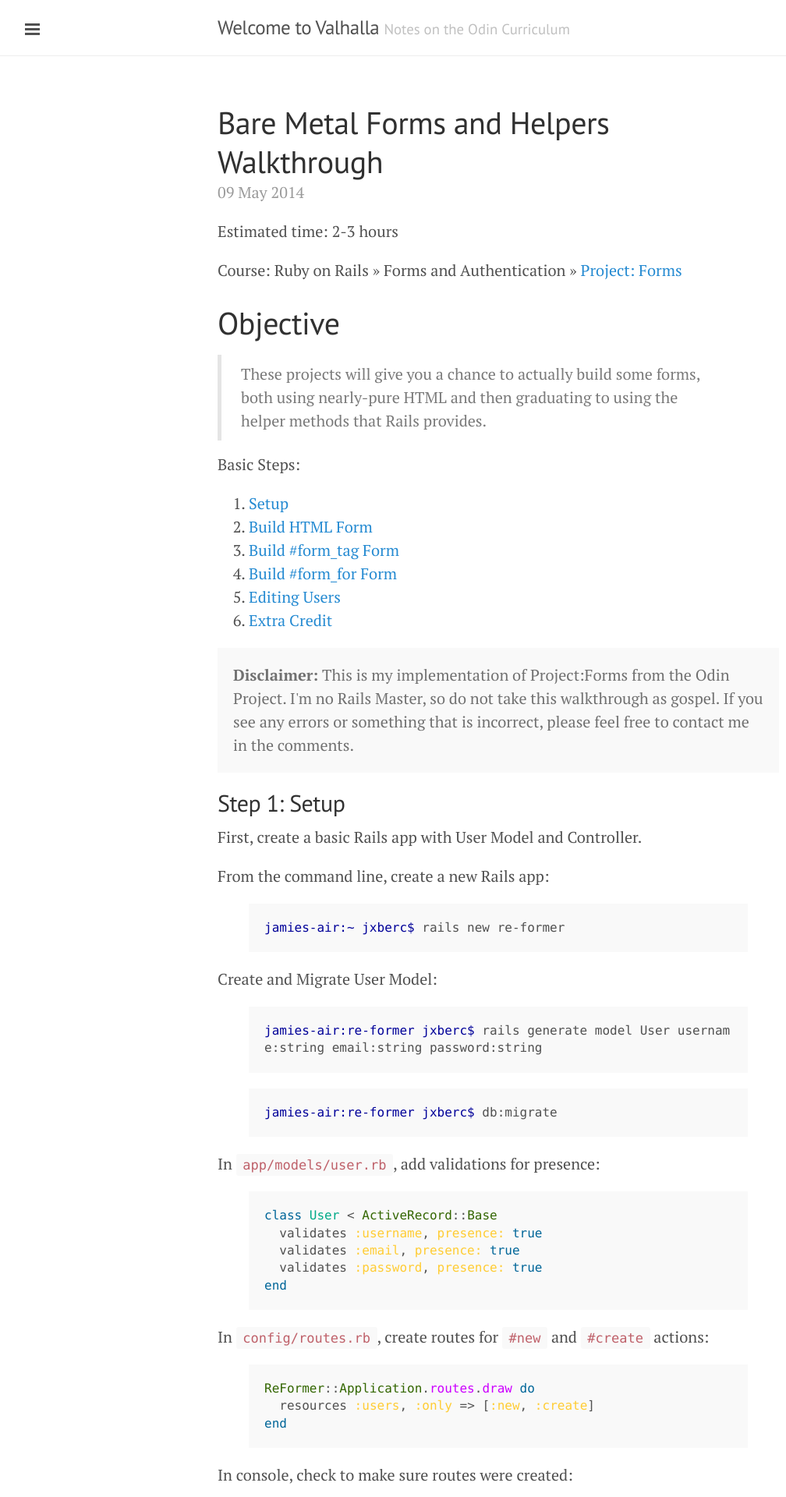
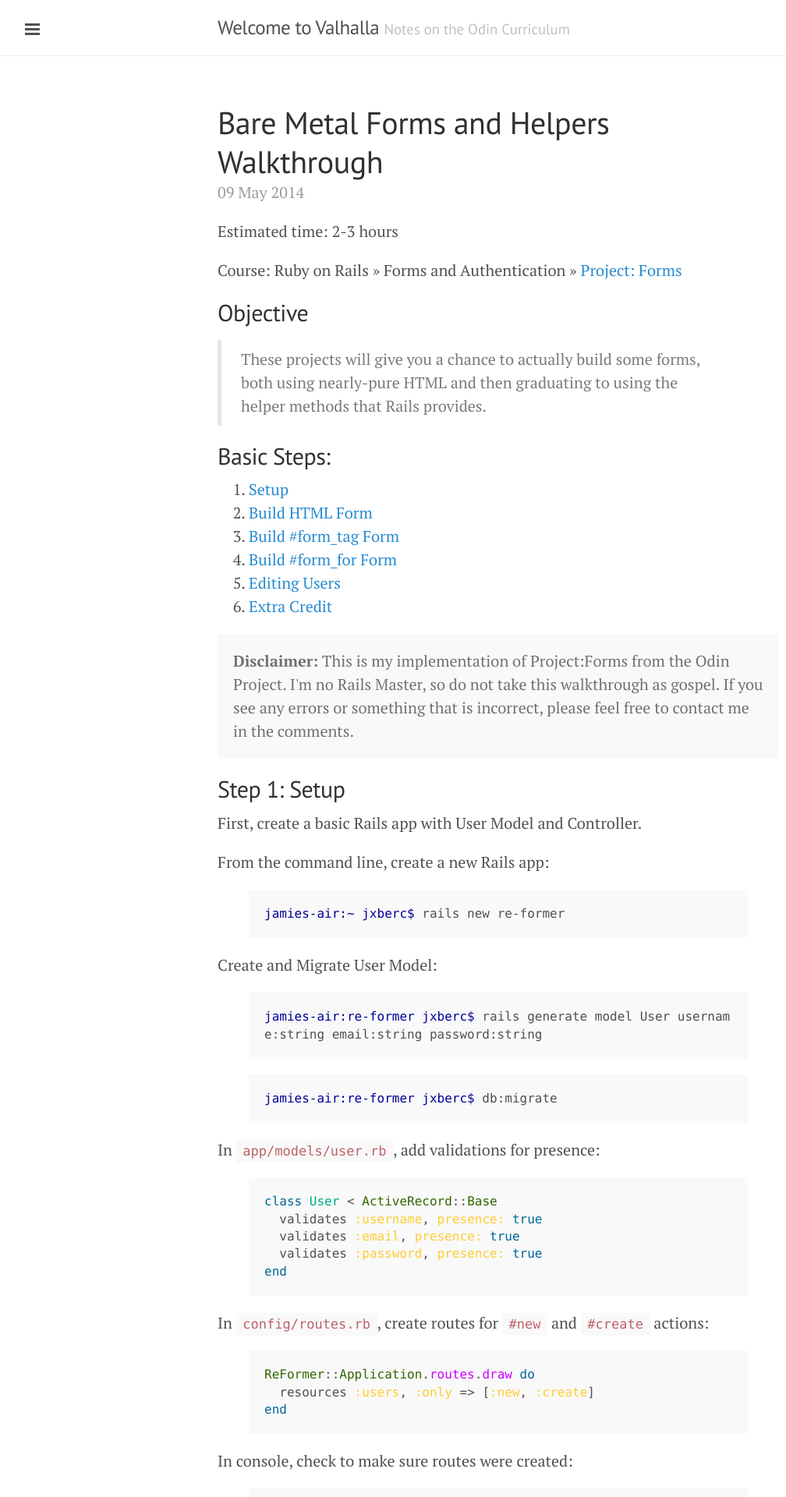
Before and after one commit to Jberczel/jberczel.github.io, a Jekyll site: the page built from _posts/2014-05-09-forms-walkthrough.md, in a window 1280 px wide. Shown: the top 1920 px of the page at 78% size, without its empty margins (1-1009 px from the left). Built offline with Jekyll 4.4.1, drawn with Linux system fonts in a browser that asks for light colours; Markdown is read by kramdown in place of the engine named in the settings; comment, search, counter and statistics services are not loaded.

Commit message:
Edit headers

```diff
--- a/_posts/2014-05-09-forms-walkthrough.md
+++ b/_posts/2014-05-09-forms-walkthrough.md
@@ -8,12 +8,12 @@ Estimated time: 2-3 hours
 
 Course: Ruby on Rails >> Forms and Authentication >> [Project: Forms](http://www.theodinproject.com/ruby-on-rails/forms)
 
-#Objective
+##Objective
 > These projects will give you a chance to actually build some forms, both using nearly-pure HTML and then graduating to using the helper methods that Rails provides.
 
 <!--more-->
 
-Basic Steps:
+##Basic Steps:
 
 1. [Setup](#step1)
 2. [Build HTML Form](#step2)
```
